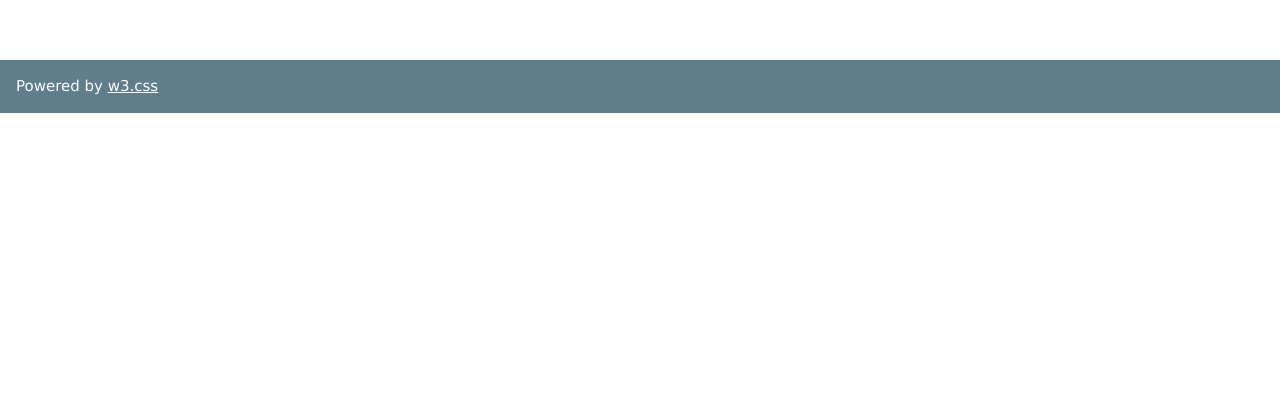
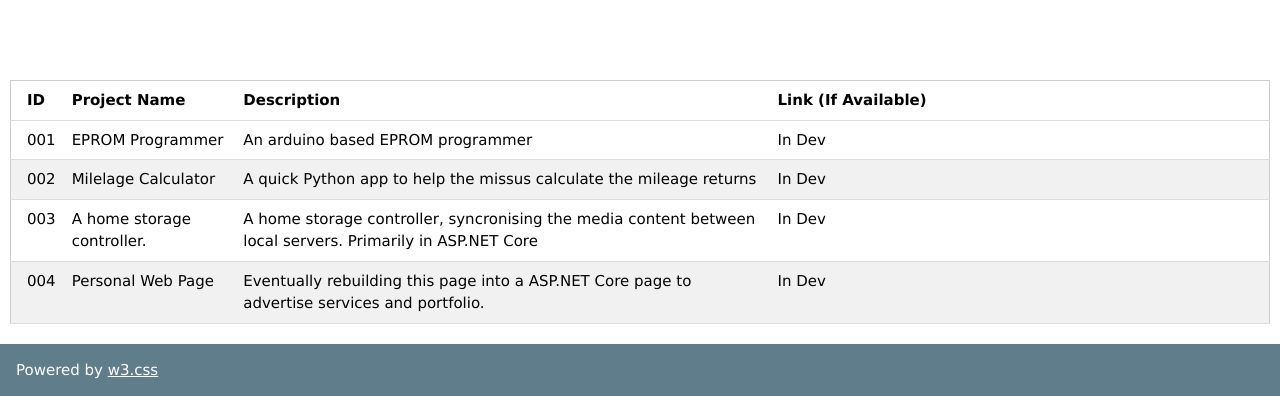
Before and after one commit to harris-dev/harris-dev.github.io, a plain HTML site: page index.html in a window 1280 px wide. Shown: the part 1040-1436 px from the top of the page. Before the commit the page ends 1153 px from the top, so only its background shows below. Drawn offline with nearby package versions, Linux system fonts and the light colour scheme.

Commit message:
Added base project table

```diff
--- a/index.html
+++ b/index.html
@@ -18,6 +18,12 @@
 	}
 	.nav-submenu{
 		width: 100%;
+	}
+	.pipeline{
+		padding-left: 10px;
+		padding-right: 10px;
+		padding-top:20px;
+		padding-bottom: 20px;
 	}
 </style>
 <script src="//ajax.googleapis.com/ajax/libs/jquery/1.10.2/jquery.min.js"></script>
@@ -85,6 +91,49 @@
 	<div class="w3-container w3-fill" style="height:1000px">
 
 	</div>
+
+	<div class="pipeline">
+
+		<table class="w3-table-all w3-hoverable">
+			<thead>
+				<tr>
+					<th>ID</th>
+					<th>Project Name</th>
+					<th>Description</th>
+					<th style="width:500px">Link (If Available)</th>
+				</tr>
+			</thead>
+
+			<tr>
+				<td>001</td>
+				<td>EPROM Programmer</td>
+				<td>An arduino based EPROM programmer</td>
+				<td>In Dev</td>
+			</tr>
+			<tr>
+				<td>002</td>
+				<td>Milelage Calculator</td>
+				<td>A quick Python app to help the missus calculate the mileage returns</td>
+				<td>In Dev</td>
+			</tr>
+			<tr>
+				<td>003</td>
+				<td>A home storage controller.</td>
+				<td>A home storage controller, syncronising the media content between local servers. Primarily in ASP.NET Core</td>
+				<td>In Dev</td>
+			</tr>
+			<tr>
+				<td>004</td>
+				<td>Personal Web Page</td>
+				<td>Eventually rebuilding this page into a ASP.NET Core page to advertise services and portfolio.</td>
+				<td>In Dev</td>
+			</tr>
+
+		</table>
+
+	</div>
+
+
 </body>
 
 <footer class="w3-container w3-blue-grey">
```
